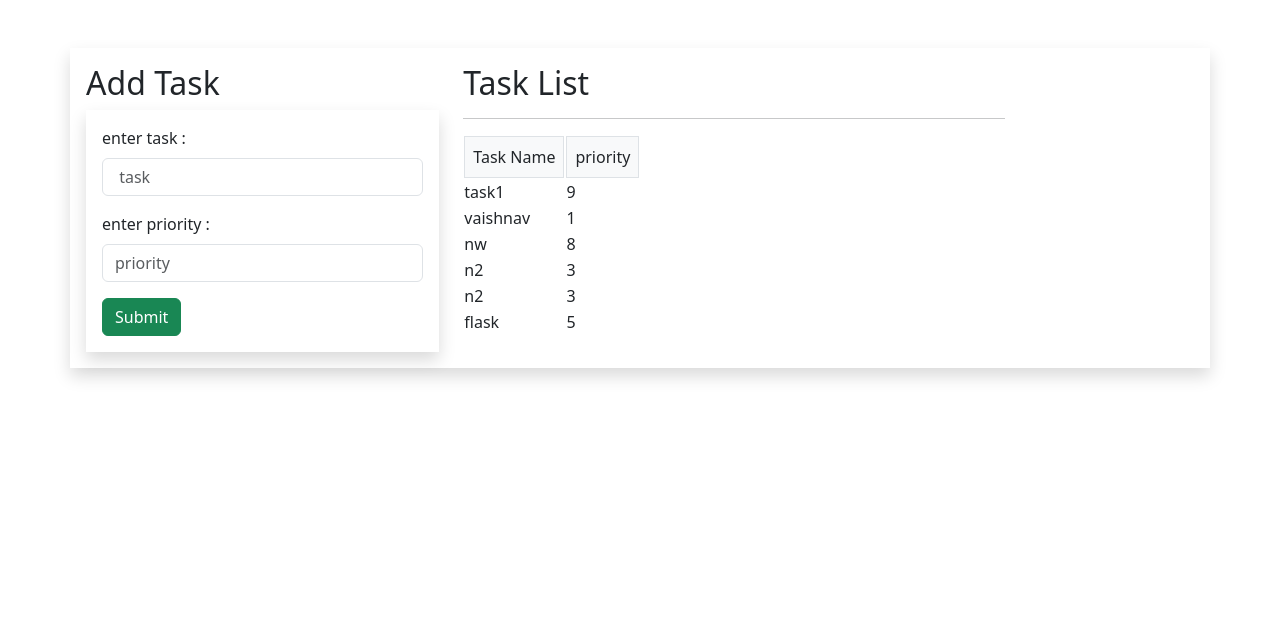
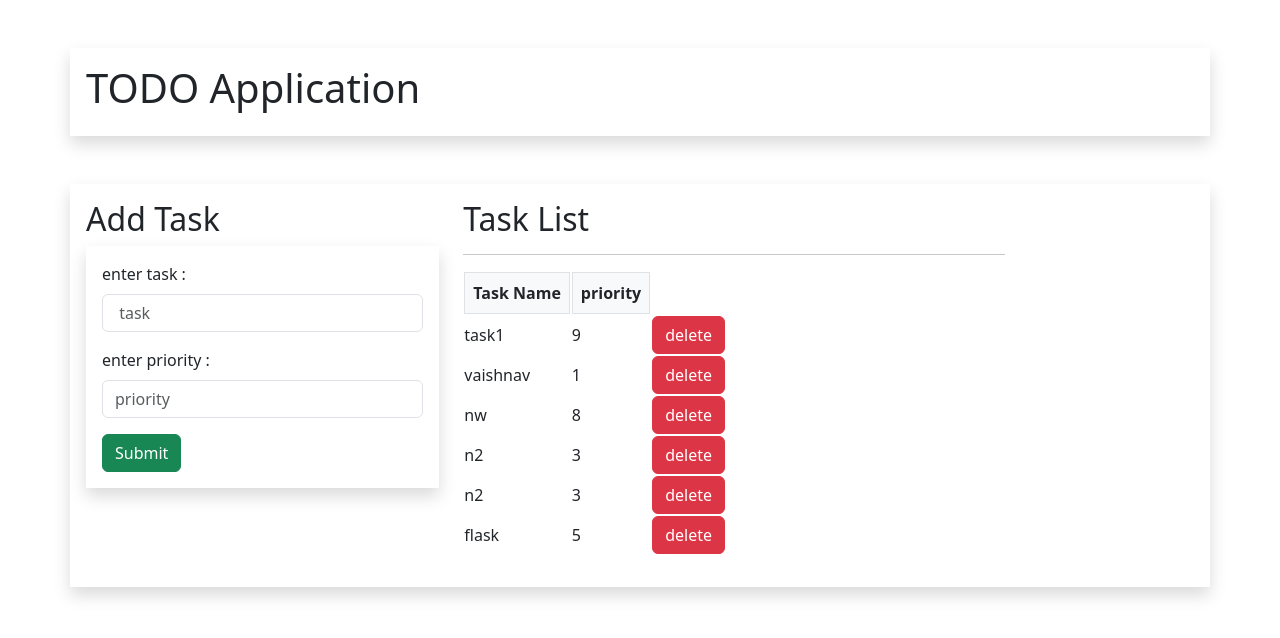
Before and after one commit to vaishnavk2001/todo_django, a Django app: page / in a window 1280 px wide. Shown: the top 638 px of the page. Run offline with Django 4.2, Linux system fonts and the light colour scheme; data comes from the database, SQL or seed files in the repository; both versions use the stored data as it was after the commit.

Commit message:
style work

```diff
--- a/templates/home.html
+++ b/templates/home.html
@@ -1,5 +1,8 @@
 {% extends 'base.html' %}
 {% block content %}
+    <div class="container mt-5 p-3 shadow">
+        <h1>TODO Application</h1>
+    </div>
      <div class="container mt-5 p-3 shadow">
         <div class="row">
             <div class="col-md-4">
@@ -23,18 +26,18 @@
                  <div class="mb-3">
                     <table>
                         <tr>
-                            <td><div class="p-2 border bg-light">Task Name</div></td>
-                            <td><div class="p-2 l-3 border bg-light">priority</div></td>
+                            <th><div class="p-2 border bg-light">Task Name</div></th>
+                            <th><div class="p-2 l-3 border bg-light">priority</div></th>
                         </tr>
                         <tbody>
                             {% for i in obj %}
                             <tr>
                                 <td>{{i.name}}</td>
                                 <td>{{i.priority}}</td>
+                                <td><button class="btn btn-danger " >delete</button></td>
                             </tr>
                             {% endfor %}
                         </tbody>
-
                     </table>
                  </div>
             </div>
```
Also changed, not shown: todo/settings.py (+7 -0 lines), db.sqlite3.
